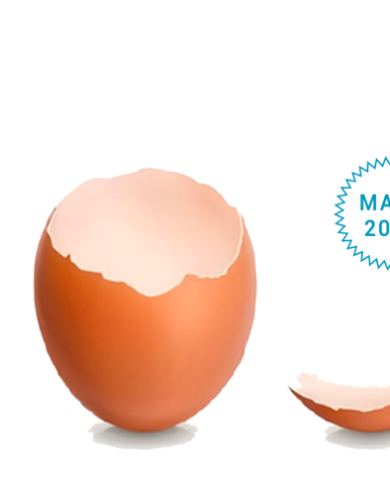
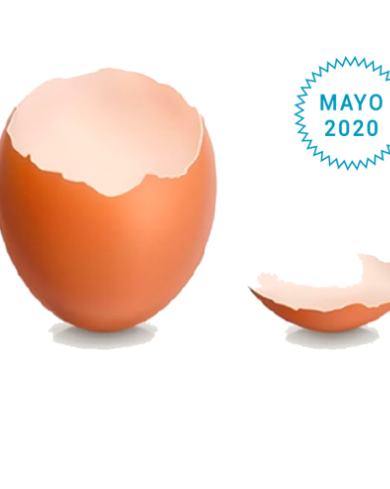
Before and after one commit to admodev/hacia-dentro-coaching, a PHP site: page /vivenciales.html in a window 390 px wide. Shown: the part 203-692 px from the top of the page. Run offline with PHP 8.4, Linux system fonts and the light colour scheme; some libraries are stand-ins or nearby versions.

Commit message:
cambios menores

```diff
--- a/css/estilos.css
+++ b/css/estilos.css
@@ -447,6 +447,13 @@ p {
     text-decoration: none;
   }
 
+  .vivenciales {
+    display: flex;
+    flex-direction: column;
+    align-items: center;
+    justify-content: center;
+  }
+
   select#country.form-control {
     width: 60px
   }
--- a/index.html
+++ b/index.html
@@ -62,10 +62,10 @@
         <h1>El poder oculto</h1>
       <p>Es un taller abierto para todo aquel que decida dar <br> comienzo o continuar con su desarrollo personal...</p>
       <p>"Las herramientas que vamos develando en un plano <br> consciente no son útiles para darle forma a la vida que <br> queremos"</p>
-      <a href="./vivenciales.html" class="live-mobile">Ir al streaming.</a>
+      <a href="./streaming.html" class="live-mobile">Ir al streaming.</a>
       </div>
   </div>
-  <a href="#" class="btn-register">Registrate</a>
+  <a href="./register.php" class="btn-register">Registrate</a>
 </main>
 <footer>
   <a href="https://wa.me/541162260320" target="_blank"><img src="./img/whatsapp.png" alt="whatsapp" class="whatsapp"></a>
--- a/vivenciales.html
+++ b/vivenciales.html
@@ -53,7 +53,7 @@
               </nav>
         </div>
     </header>
-    <main class="main-vivenciales">
+    <div class="container vivenciales">
       <img src="./img/huevo.png" alt="huevo" class="huevo">
 <h1 class="creser-derecha"><span class="span-azul">CRE</span>SER</h1>
 <p class="p-creser">Un taller vivencial de 4 días basado en coaching ontológico, pnl <br> e impacto para el desarrollo humano. Una oportunidad única <br> para desafiarte y llegar a esos resultados que mereces tener. <br> Extraordinario, intenso y develador...</p>
@@ -62,6 +62,6 @@
   <div class="1"><h3 class="dia-1"><small>Jue. </small> 07 <small> Vie. </small> 08 <small> Sáb. </small> 09 <small> Dom. </small> 10 </h3><p class="hs-blue">18 a 00hs 18 a 00hs 10 a 20hs 10 a 20hs</p></div>
 </div>
 <button class="btn-register register-vivenciales">Registrate</button>
-    </main>
+    </div>
 </body>
 </html>
```
